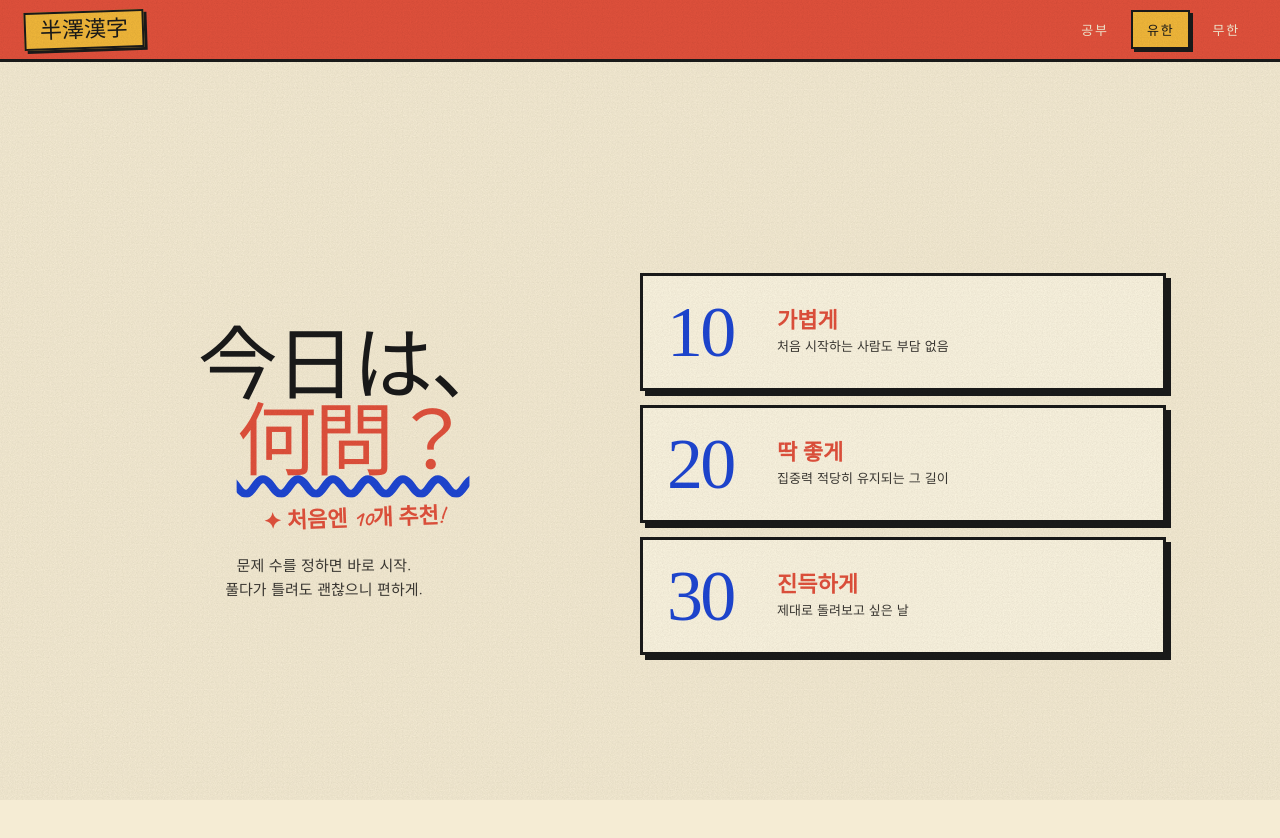
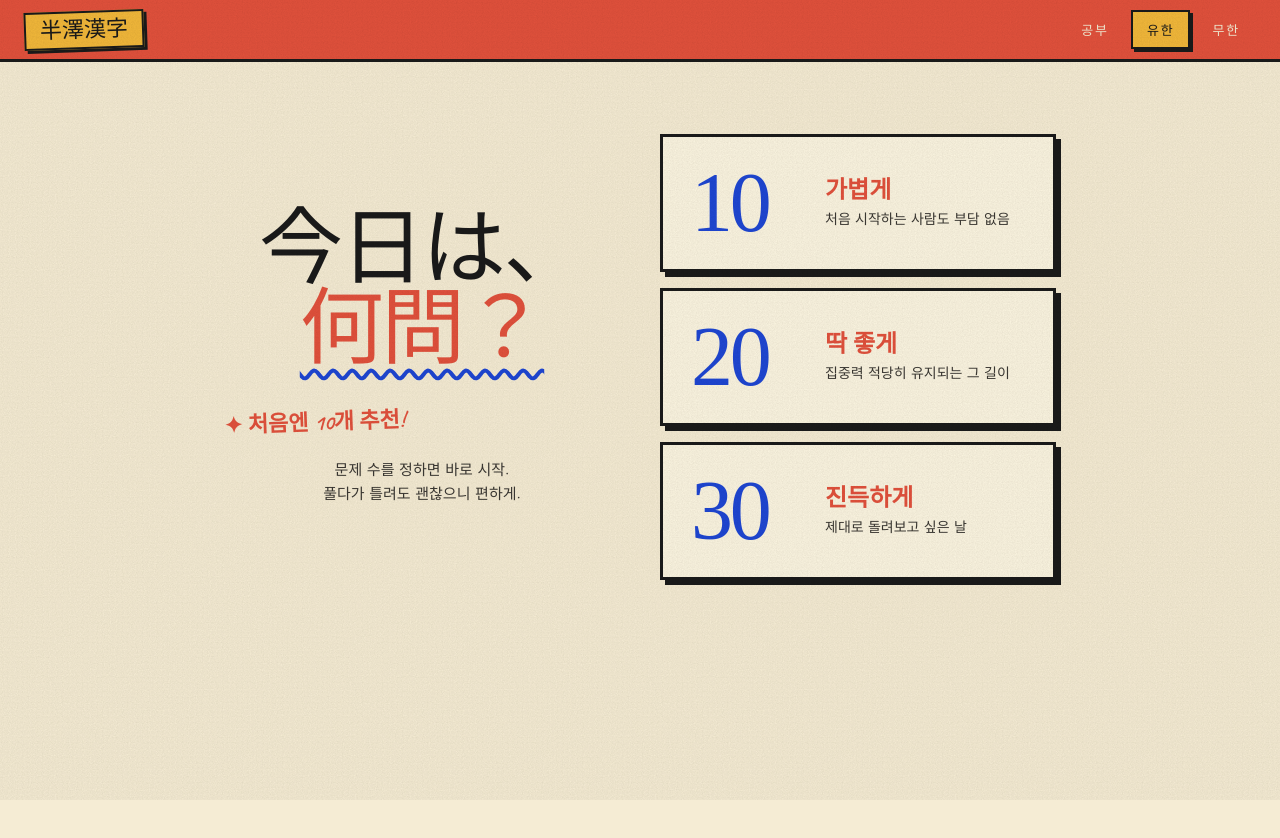
Before and after one commit to mindaaaa/hanzawa-kanji-web, a React (Vite) app: page /limited in a window 1280 px wide. Shown: the top 838 px of the page. After the commit the page ends 800 px from the top, so only its background shows below. Built offline with nearby package versions, Linux system fonts and the light colour scheme; a web font is replaced by a local one.

Commit message:
fix(layout): body 스크롤 제거 및 flex 기반 앱 쉘로 전환

```diff
--- a/src/App.jsx
+++ b/src/App.jsx
@@ -4,12 +4,13 @@ import Home from './pages/Home.jsx';
 import InfiniteMode from './pages/InfiniteMode.jsx';
 import LimitedMode from './pages/LimitedMode.jsx';
 import StudyMode from './pages/StudyMode.jsx';
+import styles from './App.module.css';
 
 function App() {
   return (
     <>
       <Topbar />
-      <main>
+      <main className={styles.main}>
         <Routes>
           <Route path="/" element={<Home />} />
           <Route path="/study" element={<StudyMode />} />
--- /dev/null
+++ b/src/App.module.css
@@ -0,0 +1,5 @@
+.main {
+  flex: 1 1 auto;
+  min-height: 0;
+  overflow: auto;
+}
--- a/src/components/CountSelect.jsx
+++ b/src/components/CountSelect.jsx
@@ -11,7 +11,8 @@ const DESCRIPTIONS = {
 function CountSelect({ options = DEFAULT_OPTIONS, selected, onSelect }) {
   return (
     <div className={styles.wrap}>
-      <div>
+      <div className={styles.grid}>
+        <div className={styles.prose}>
           <h2 className={styles.title}>
             今日は、<br />
             <em>何問？</em>
@@ -46,6 +47,7 @@ function CountSelect({ options = DEFAULT_OPTIONS, selected, onSelect }) {
           })}
         </div>
       </div>
+    </div>
   );
 }
 
--- a/src/components/CountSelect.module.css
+++ b/src/components/CountSelect.module.css
@@ -1,19 +1,32 @@
 .wrap {
-  max-width: 1100px;
+  max-width: 880px;
   margin: 0 auto;
   padding: 40px 24px;
-  min-height: calc(100dvh - var(--topbar-height));
+  min-height: 100%;
+  display: flex;
+  flex-direction: column;
+  justify-content: center;
+}
+
+.grid {
   display: grid;
-  grid-template-columns: 1fr 1.1fr;
-  gap: 48px;
-  align-items: center;
+  grid-template-columns: 1fr 1fr;
+  gap: 40px;
+  align-items: stretch;
 }
 
 /* ── 좌측 프로즈 ── */
+.prose {
+  display: flex;
+  flex-direction: column;
+  justify-content: center;
+  min-height: 440px;
+}
+
 .title {
   font-family: var(--font-display);
   font-weight: 400;
-  font-size: clamp(54px, 7vw, 80px);
+  font-size: clamp(54px, 7vw, 84px);
   line-height: 0.95;
   letter-spacing: -0.03em;
   margin: 0;
@@ -23,12 +36,14 @@
   font-style: normal;
   color: var(--coral);
   text-decoration: underline wavy var(--cobalt);
-  text-underline-offset: 8px;
+  text-underline-offset: 12px;
+  text-decoration-thickness: 4px;
 }
 
 .marker {
   display: inline-block;
-  margin-top: 20px;
+  align-self: flex-start;
+  margin-top: 36px;
   font-family: var(--font-hand);
   font-weight: 700;
   font-size: 22px;
@@ -48,17 +63,18 @@
 /* ── 우측 옵션 ── */
 .opts {
   display: grid;
-  gap: 14px;
+  grid-auto-rows: 1fr;
+  gap: 16px;
 }
 
 .opt {
   all: unset;
   box-sizing: border-box;
   display: grid;
-  grid-template-columns: 90px 1fr;
+  grid-template-columns: 110px 1fr;
   align-items: center;
-  gap: 20px;
-  padding: 20px 24px;
+  gap: 24px;
+  padding: 24px 28px;
   background: var(--paper-hi);
   border: var(--border);
   box-shadow: var(--shadow-md);
@@ -91,7 +107,7 @@
 
 .big {
   font-family: var(--font-display);
-  font-size: 72px;
+  font-size: 84px;
   line-height: 1;
   color: var(--cobalt);
   letter-spacing: -0.04em;
@@ -105,7 +121,7 @@
   display: block;
   font-family: var(--font-hand);
   font-weight: 700;
-  font-size: 22px;
+  font-size: 24px;
   color: var(--coral);
   line-height: 1.1;
 }
@@ -113,28 +129,32 @@
 .sub {
   display: block;
   font-family: var(--font-ko);
-  font-size: 13px;
+  font-size: 14px;
   color: var(--ink-soft);
-  margin-top: 4px;
+  margin-top: 6px;
   line-height: 1.4;
 }
 
 @media (max-width: 860px) {
   .wrap {
+    padding: 24px 16px;
+  }
+  .grid {
     grid-template-columns: 1fr;
-    gap: 28px;
+    gap: 24px;
+  }
+  .prose {
     min-height: auto;
-    padding: 24px 16px 32px;
   }
   .title {
     font-size: clamp(40px, 10vw, 60px);
   }
   .opt {
-    grid-template-columns: 70px 1fr;
-    padding: 16px 20px;
+    grid-template-columns: 80px 1fr;
+    padding: 18px 22px;
     gap: 16px;
   }
   .big {
-    font-size: 56px;
+    font-size: 60px;
   }
 }
--- a/src/components/Topbar.module.css
+++ b/src/components/Topbar.module.css
@@ -1,7 +1,5 @@
 .topbar {
-  position: sticky;
-  top: 0;
-  z-index: 50;
+  flex: 0 0 auto;
   display: flex;
   align-items: center;
   justify-content: space-between;
--- a/src/pages/Home.module.css
+++ b/src/pages/Home.module.css
@@ -2,7 +2,7 @@
   max-width: 1200px;
   margin: 0 auto;
   padding: 32px;
-  min-height: calc(100dvh - var(--topbar-height));
+  min-height: 100%;
   display: flex;
   flex-direction: column;
   justify-content: center;
--- a/src/pages/StudyMode.module.css
+++ b/src/pages/StudyMode.module.css
@@ -2,7 +2,7 @@
   max-width: 1280px;
   margin: 0 auto;
   padding: 32px 24px 24px;
-  height: calc(100dvh - var(--topbar-height));
+  height: 100%;
   overflow: hidden;
   display: flex;
   flex-direction: column;
--- a/src/styles/global.css
+++ b/src/styles/global.css
@@ -5,15 +5,25 @@
 }
 
 html,
-body {
+body,
+#root {
+  height: 100%;
   margin: 0;
   padding: 0;
-  overflow-x: hidden;
+}
+
+body {
+  overflow: hidden;
   background: var(--paper);
   color: var(--ink);
   font-family: var(--font-body);
   -webkit-font-smoothing: antialiased;
   -moz-osx-font-smoothing: grayscale;
+}
+
+#root {
+  display: flex;
+  flex-direction: column;
 }
 
 /* paper grain — fixed overlay, multiply blend */
```
Lines whose indentation alone changed are shown as unchanged.
